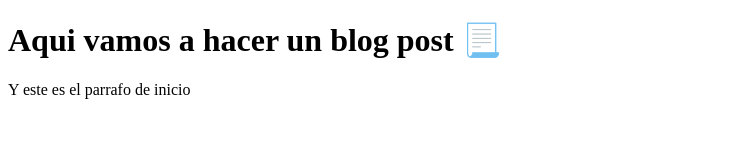
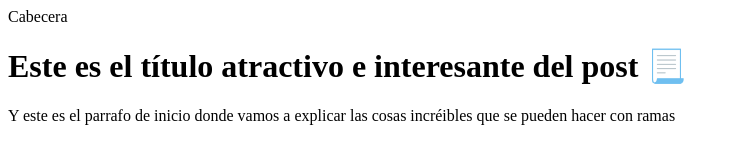
Before and after one commit to zearkiatos/hyperblog, a plain HTML site: page blogpost.html in a window 1280 px wide. Shown: the whole page, without its empty margins (0-739 px from the left). Drawn offline with Linux system fonts and the light colour scheme.

Commit message:
Add change of styles and blog structure

```diff
--- a/blogpost.html
+++ b/blogpost.html
@@ -1,13 +1,23 @@
 <!DOCTYPE html>
 <html lang="en">
-<head>
-    <meta charset="UTF-8">
-    <meta name="viewport" content="width=device-width, initial-scale=1.0">
+  <head>
+    <meta charset="UTF-8" />
+    <meta name="viewport" content="width=device-width, initial-scale=1.0" />
     <title>El titulo del post</title>
-    <link ref="stylesheet" href="css//styles.css" />
-</head>
-<body>
-    <h1>Aqui vamos a hacer un blog post 📃</h1>
-    <p>Y este es el parrafo de inicio</p>
-</body>
+    <link ref="stylesheet" href="./css/styles.css"/>
+  </head>
+  <body>
+    <div id="container">
+      <div id="cabecera">
+        Cabecera
+      </div>
+      <div id="post">
+        <h1>Este es el título atractivo e interesante del post 📃</h1>
+        <p>
+          Y este es el parrafo de inicio donde vamos a explicar las cosas
+          incréibles que se pueden hacer con ramas
+        </p>
+      </div>
+    </div>
+  </body>
 </html>
--- a/css/styles.css
+++ b/css/styles.css
@@ -1,5 +1,20 @@
 body {
-    text-align:center;
-    font-family:"Arial";
-    color: deeppink;
+    text-align: center;
+    font-family: "Arial";
+    color: #333;
+    font-size: 16px;
+    margin: 0;
+    padding: 0;
 }
+
+#container {
+    width: 70%;
+    padding: 1em;
+    text-align: left;
+    border: 1px solid #000;
+    margin: 0 auto;
+}
+
+#container h1 {
+    font-size: 20px;
+}
```
